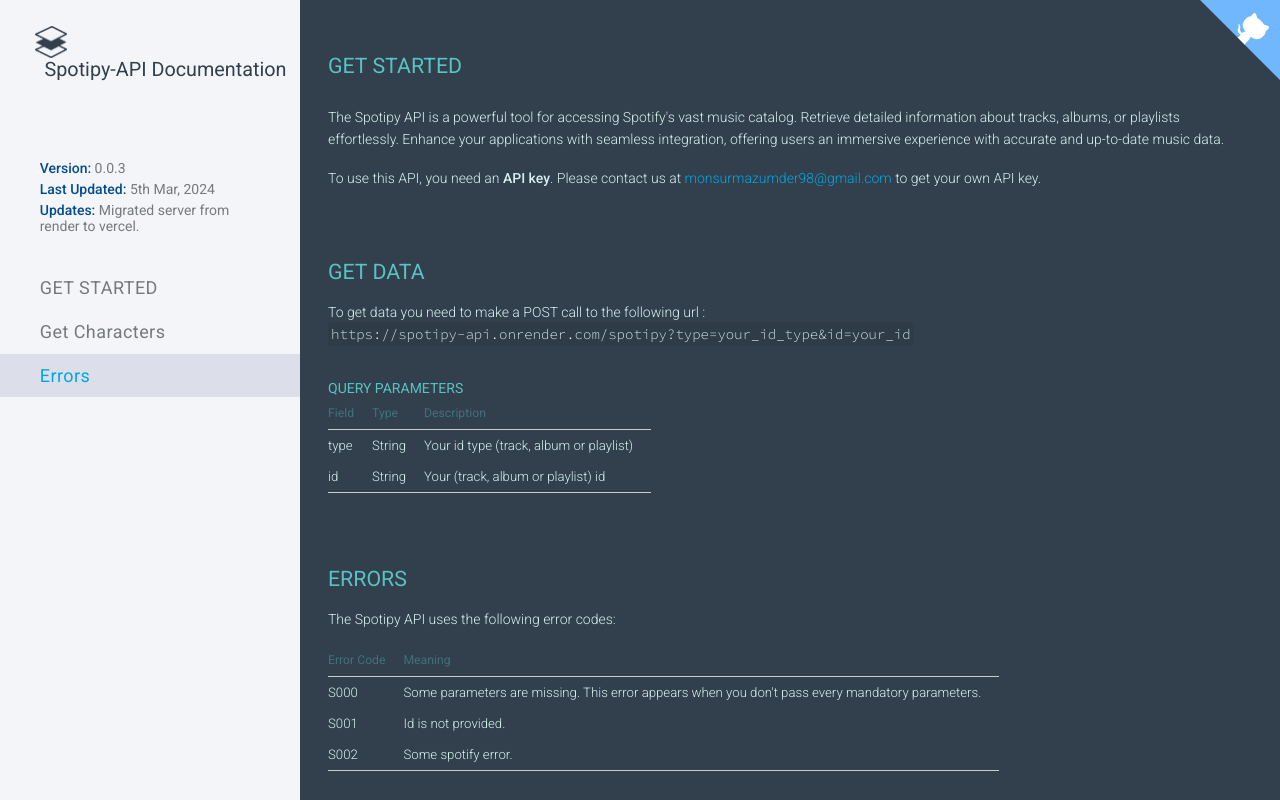
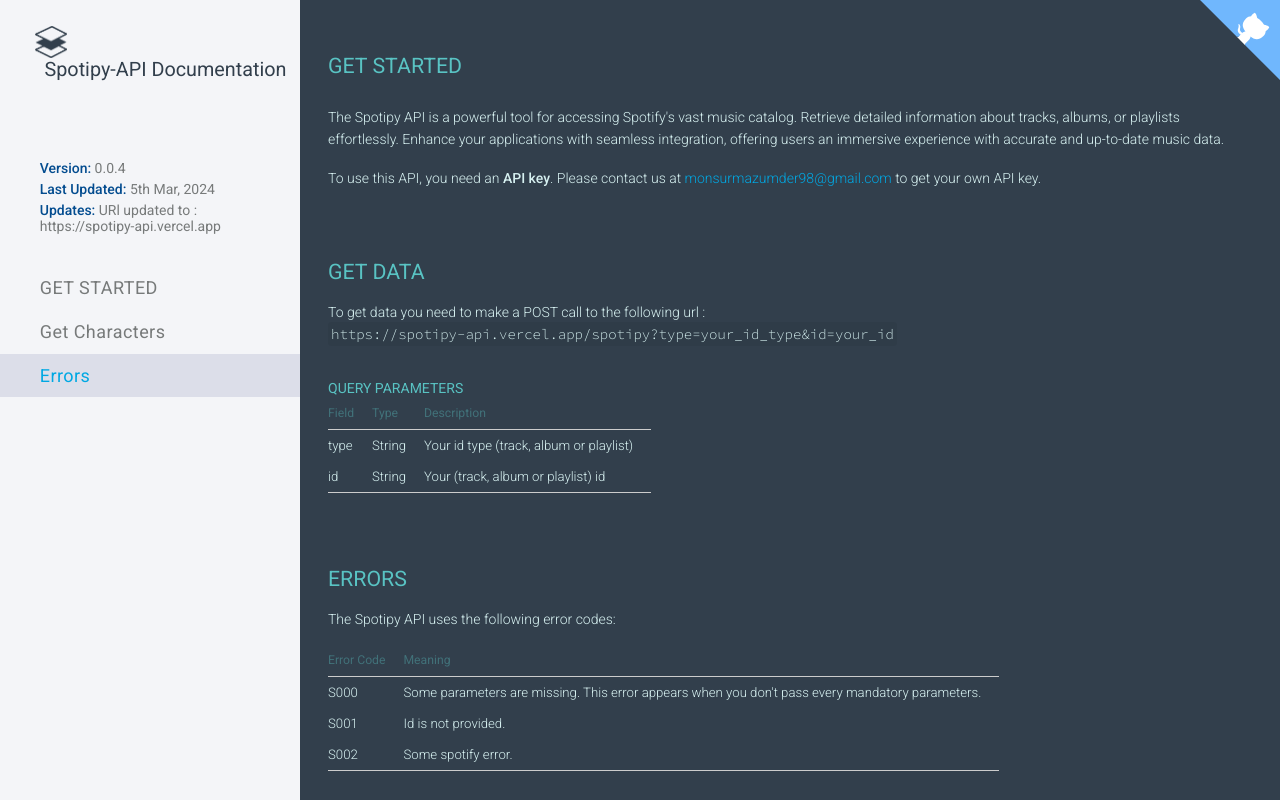
Before and after one commit to minkxx/spotipy_API, a Flask app: page / in a window 1280 px wide. Run offline with Flask 3, Linux system fonts and the light colour scheme; some libraries are stand-ins or nearby versions.

Commit message:
version : 0.0.4

```diff
--- a/templates/index.html
+++ b/templates/index.html
@@ -12,8 +12,8 @@
 <head>
     <meta charset="utf-8">
     <title>SpotipyAPI - Documentation</title>
-    <meta name="description" content="">
-    <meta name="author" content="ticlekiwi">
+    <meta name="Light weight pyhton spotipy API wrapper" content="">
+    <meta name="Minkxx" content="ticlekiwi">
 
     <meta http-equiv="cleartype" content="on">
     <meta http-equiv="X-UA-Compatible" content="IE=edge,chrome=1">
@@ -56,9 +56,9 @@
         <div class="mobile-menu-closer"></div>
         <div class="content-menu">
             <div class="content-infos">
-                <div class="info"><b>Version:</b> 0.0.3</div>
+                <div class="info"><b>Version:</b> 0.0.4</div>
                 <div class="info"><b>Last Updated:</b> 5th Mar, 2024</div>
-                <div class="info"><b>Updates:</b> Migrated server from render to vercel.</div>
+                <div class="info"><b>Updates:</b> URl updated to : https://spotipy-api.vercel.app</div>
             </div>
             <ul>
                 <li class="scroll-to-link active" data-target="content-get-started">
@@ -93,7 +93,7 @@
                 <h2>get data</h2>
                 <p>
                     To get data you need to make a POST call to the following url :<br>
-                    <code class="higlighted break-word">https://spotipy-api.onrender.com/spotipy?type=your_id_type&id=your_id</code>
+                    <code class="higlighted break-word">https://spotipy-api.vercel.app/spotipy?type=your_id_type&id=your_id</code>
                 </p>
                 <br>
                 <h4>QUERY PARAMETERS</h4>
```
Also changed, not shown: README.md.
